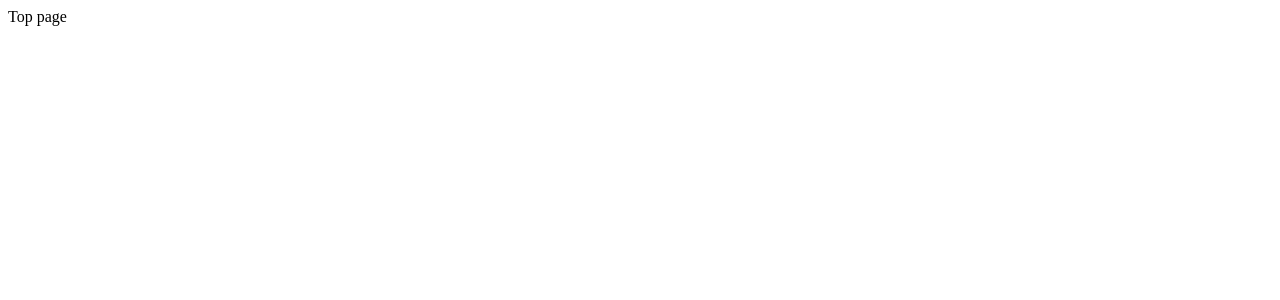
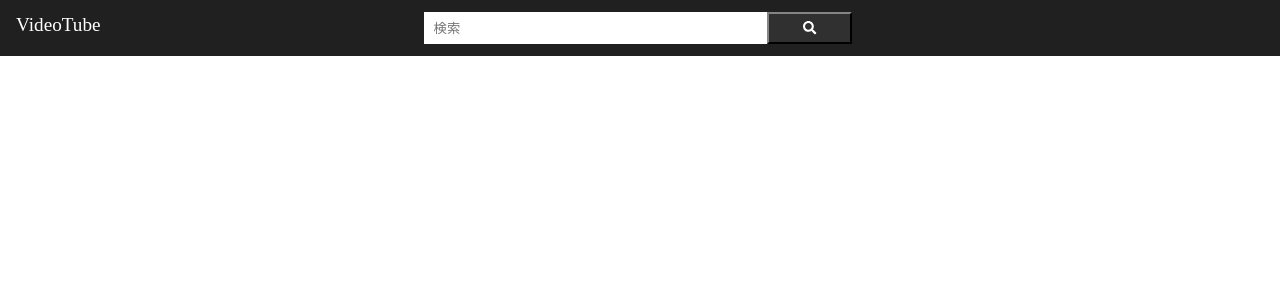
Before and after one commit to sugataki/youtube-app, a React (Create React App) app: page / in a window 1280 px wide. Shown: the top 300 px of the page. Built offline with nearby package versions, Linux system fonts and the light colour scheme.

Commit message:
chap4 layout header components

```diff
--- a/package.json
+++ b/package.json
@@ -3,9 +3,13 @@
   "version": "0.1.0",
   "private": true,
   "dependencies": {
+    "@fortawesome/fontawesome-svg-core": "^1.2.32",
+    "@fortawesome/free-solid-svg-icons": "^5.15.1",
+    "@fortawesome/react-fontawesome": "^0.1.11",
     "@testing-library/jest-dom": "^4.2.4",
     "@testing-library/react": "^9.5.0",
     "@testing-library/user-event": "^7.2.1",
+    "node-sass": "^4.14.1",
     "react": "^17.0.0",
     "react-dom": "^17.0.0",
     "react-router-dom": "^5.2.0",
--- /dev/null
+++ b/src/components/Header/Header.jsx
@@ -0,0 +1,25 @@
+import React from "react";
+import { FontAwesomeIcon } from "@fortawesome/react-fontawesome";
+import { faSearch } from "@fortawesome/free-solid-svg-icons";
+import { Link } from "react-router-dom";
+import Style from "./Header.module.scss";
+
+const Header = () => {
+  return (
+    <div className={Style.header}>
+      <div className={Style.item}>
+        <Link to="/">VideoTube</Link>
+      </div>
+      <div className={Style.item}>
+        <form>
+          <input type="text" placeholder="検索" />
+          <button type="sumit">
+            <FontAwesomeIcon icon={faSearch} />
+          </button>
+        </form>
+      </div>
+    </div>
+  );
+};
+
+export default Header;
--- /dev/null
+++ b/src/components/Header/Header.module.scss
@@ -0,0 +1,43 @@
+.header {
+  position: fixed;
+  left: 0;
+  top: 0;
+  display: flex;
+  height: 56px;
+  width: 100%;
+  background-color: #202020;
+  a {
+    color: white;
+    font-size: 1.2rem;
+    line-height: 50px;
+    padding-left: 1rem;
+    text-decoration: none;
+  }
+  .item {
+    &:first-child {
+      flex-grow: 1;
+    }
+    &:last-child {
+      flex-grow: 2;
+    }
+  }
+  form {
+    width: 50%;
+    height: 32px;
+    display: flex;
+    margin: 12px 0;
+    input {
+      width: 80%;
+      text-indent: 0.5rem;
+      border: #121212;
+      background-color: white;
+      color: white;
+    }
+    button {
+      width: 20%;
+      background-color: #303030;
+      color: white;
+      border-color: #303030;
+    }
+  }
+}
--- /dev/null
+++ b/src/components/Layout/Layout.jsx
@@ -0,0 +1,13 @@
+import React from "react";
+import Header from "../Header/Header";
+
+const Layout = ({ children }) => {
+  return (
+    <div>
+      <Header />
+      {children}
+    </div>
+  );
+};
+
+export default Layout;
--- a/src/pages/Search.jsx
+++ b/src/pages/Search.jsx
@@ -1,7 +1,8 @@
 import React from "react";
+import Layout from "../components/Layout/Layout";
 
 const Search = () => {
-  return <div>Search page</div>;
+  return <Layout>Search page</Layout>;
 };
 
 export default Search;
--- a/src/pages/Top.jsx
+++ b/src/pages/Top.jsx
@@ -1,7 +1,8 @@
 import React from "react";
+import Layout from "../components/Layout/Layout";
 
 const Top = () => {
-  return <div>Top page</div>;
+  return <Layout>Top page</Layout>;
 };
 
 export default Top;
--- a/src/pages/Watch.jsx
+++ b/src/pages/Watch.jsx
@@ -1,7 +1,8 @@
 import React from "react";
+import Layout from "../components/Layout/Layout";
 
 const Watch = () => {
-  return <div>Watch page</div>;
+  return <Layout>Watch page</Layout>;
 };
 
 export default Watch;
```
Also changed, not shown: 1 other file (tests, documents, lock files or other folders).
